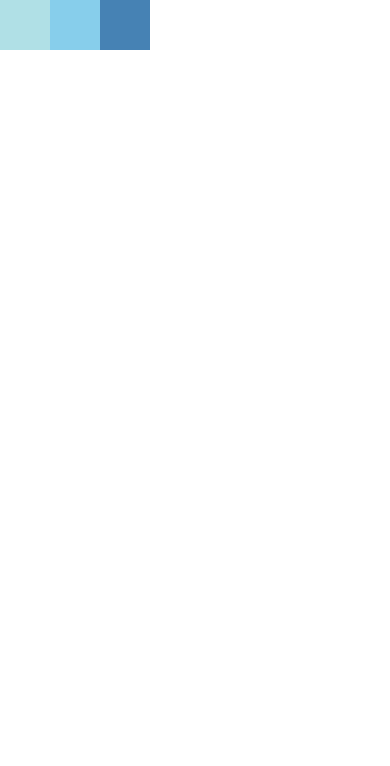
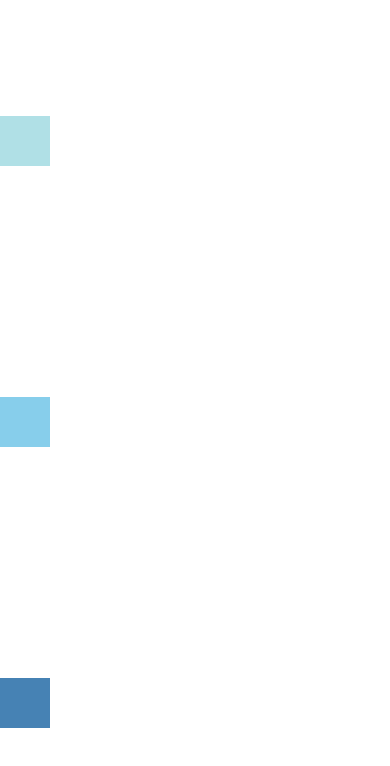
Before and after one commit to edward-ly/react-native-tutorial, a React Native app: screen / in a window 390 px wide. Shown: the top 766 px of the page. Built offline with nearby package versions, Linux system fonts and the light colour scheme.

Commit message:
Justify Content

```diff
--- a/App.js
+++ b/App.js
@@ -1,11 +1,16 @@
 import React, { Component } from 'react';
 import { StyleSheet, Text, View } from 'react-native';
 
-export default class FlexDirectionBasics extends Component {
+export default class JustifyContentBasics extends Component {
   render() {
     return (
-      // Try setting `flexDirection` to `column`.
-      <View style={{ flex: 1, flexDirection: 'row' }}>
+      // Try setting 'justifyContent' to 'flex-start', 'center', 'flex-end', 'space-around', or 'space-between'.
+      // The 'space-evenly' value is invalid.
+      <View style={{
+        flex: 1,
+        flexDirection: 'column',
+        justifyContent: 'space-around',
+      }}>
         <View style={{ width: 50, height: 50, backgroundColor: 'powderblue' }} />
         <View style={{ width: 50, height: 50, backgroundColor: 'skyblue' }} />
         <View style={{ width: 50, height: 50, backgroundColor: 'steelblue' }} />
```
